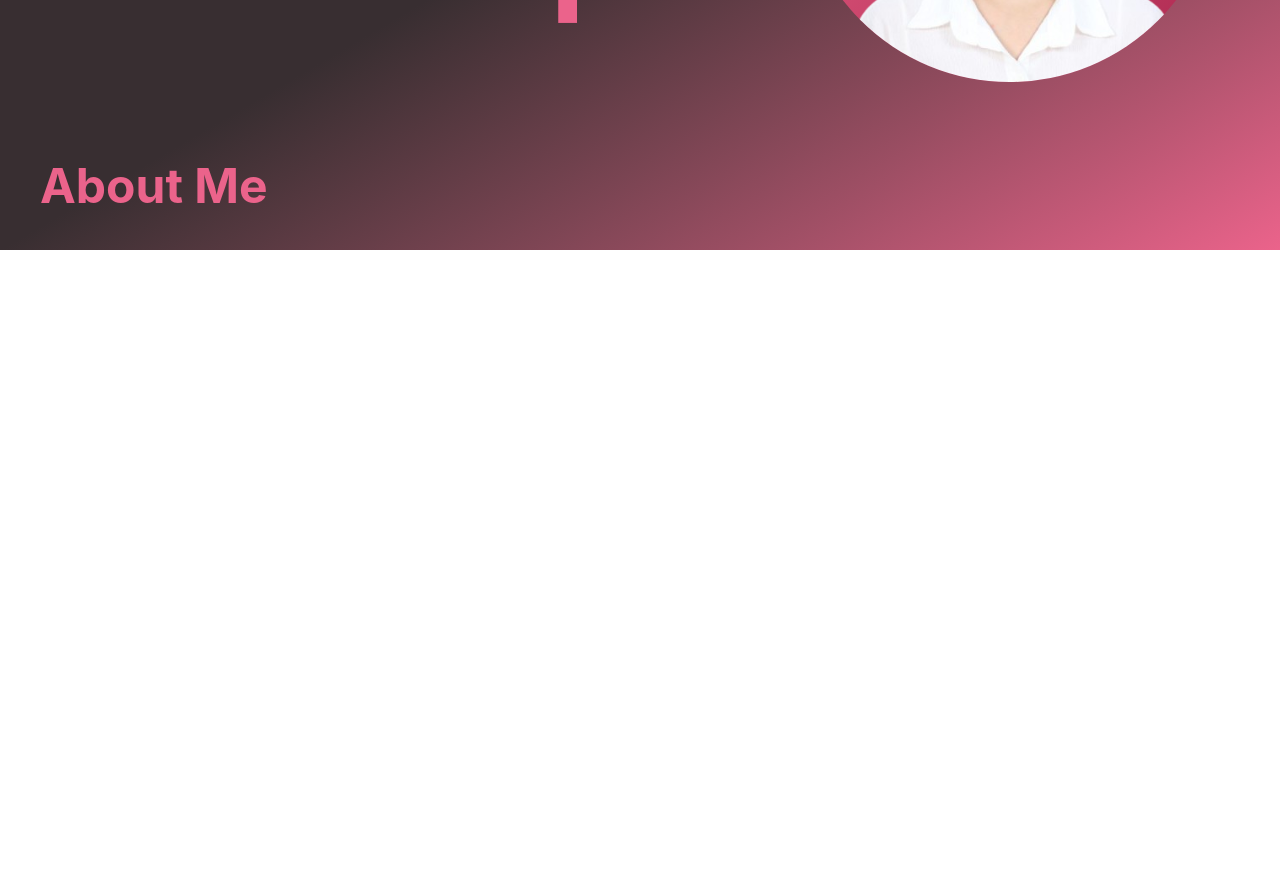
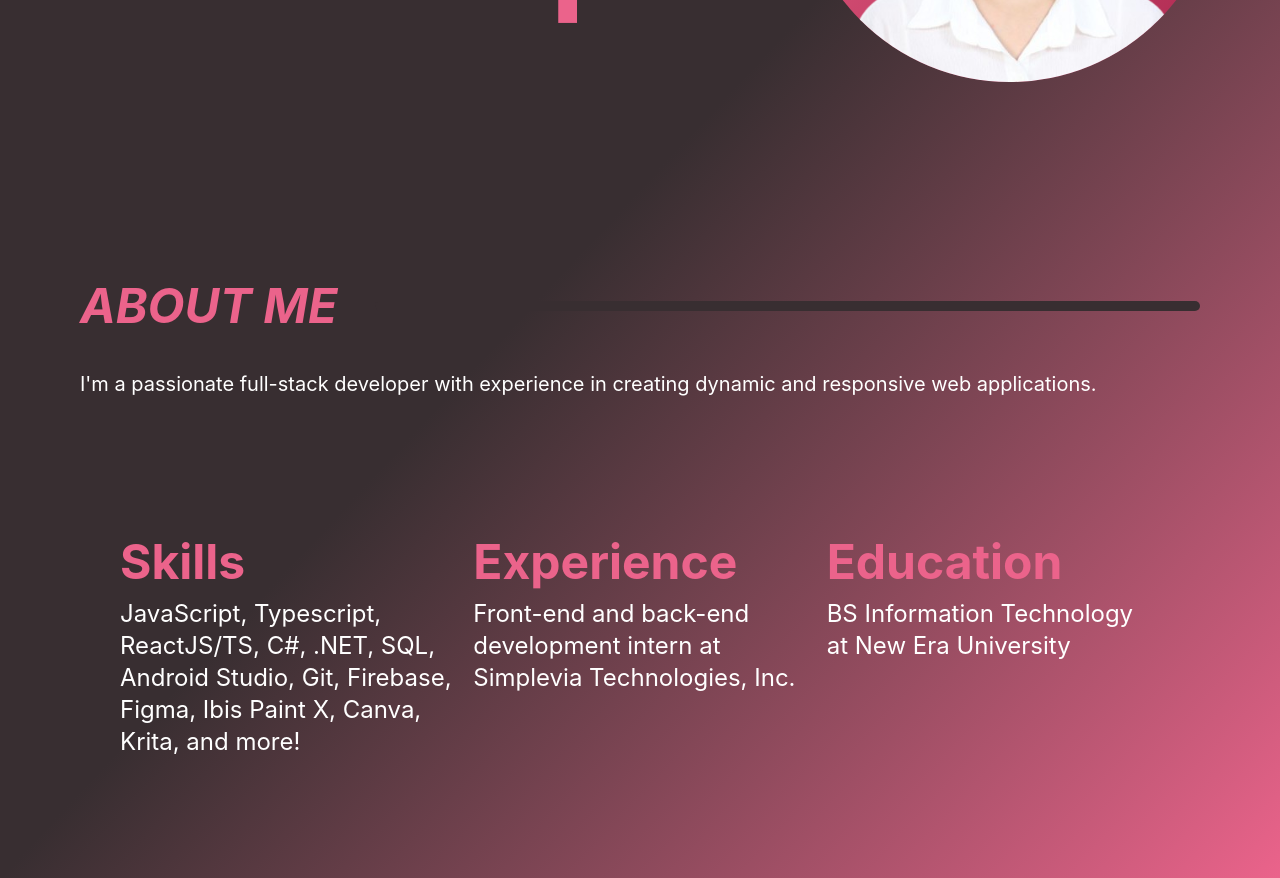
Before and after one commit to ShayneGulmayo/portfolio, a React app: page / in a window 1280 px wide. Shown: the part 500-1378 px from the top of the page. Before the commit the page ends 800 px from the top, so only its background shows below. Built offline with nearby package versions, Linux system fonts and the light colour scheme; the HTML template or start-up script is replaced by a standard one.

Commit message:
add about me section

```diff
--- a/src/App.tsx
+++ b/src/App.tsx
@@ -4,22 +4,76 @@ import pfp from "./assets/pfp.png";
 function App() {
   return (
     <>
-      <main className="w-screen h-full bg-gradient-to-br from-[#382E31] via-[#382E31] to-[#EB638B]">
+      <main className="w-full h-full bg-gradient-to-br from-[#382E31] via-[#382E31] to-[#EB638B]">
         <Header />
-        <section id="home" className="flex flex-col lg:flex-row items-center justify-center p-10 gap-5">
+        <section
+          id="home"
+          className="flex flex-col lg:flex-row items-center justify-center p-10 gap-5 mb-20"
+        >
           <div className="flex flex-col lg:basis-1/2 lg:pl-20 justify-center">
-            <h2 className="text-[#EB638B] font-bold font-sans text-2xl lg:text-2xl">Hello! I'm Shayne Marie</h2>
-            <h1 className="text-[#EB638B] font-bold font-sans text-6xl lg:text-9xl">Full stack</h1>
-            <h1 className="text-[#EB638B] font-bold font-sans text-6xl lg:items-start justify-center lg:text-9xl md:text-clip">Developer</h1>
+            <h2 className="text-[#EB638B] font-bold font-sans text-2xl lg:text-2xl">
+              Hello! I'm Shayne Marie
+            </h2>
+            <h1 className="text-[#EB638B] font-bold font-sans text-6xl lg:text-9xl">
+              Full stack
+            </h1>
+            <h1 className="text-[#EB638B] font-bold font-sans text-6xl lg:items-start justify-center lg:text-9xl md:text-clip">
+              Developer
+            </h1>
           </div>
           <div className="lg:basis-1/2 justify-center items-center flex">
-            <img src={pfp} alt="photo" className="bg-gradient-to-br from-[#EB638B] to-[#AC274F] rounded-full" />
+            <img
+              src={pfp}
+              alt="photo"
+              className="bg-gradient-to-br from-[#EB638B] to-[#AC274F] rounded-full"
+            />
           </div>
         </section>
-        <section id="about" className="flex flex-col p-10" >
-            <h1 className="text-[#EB638B] font-bold font-sans text-xl lg:items-start justify-center lg:text-5xl md:text-clip">About Me</h1>
+        <section
+          id="about"
+          className="flex flex-col p-20 justify-center gap-10 w-full"
+        >
+          <div className="flex flex-col lg:flex-row gap-5 items-center">
+            <h1 className="text-[#EB638B] font-bold font-sans italic text-4xl lg:text-5xl basis-1/4">
+              ABOUT ME
+            </h1>
+            <div className="border-y-5 border-[#382E31] flex rounded-lg px-5 basis-3/4"></div>
+          </div>
+          <div className="flex flex-col gap-5">
+            <p className="text-white font-sans text-xl mb-20">
+              I'm a passionate full-stack developer with experience in creating
+              dynamic and responsive web applications.
+            </p>
+            <div className="flex flex-col lg:flex-row w-full h-auto gap-5 p-10">
+              <div className="flex flex-col gap-3 basis-1/3">
+                <p className="text-[#EB638B] font-bold font-sans text-3xl lg:text-5xl">
+                  Skills
+                </p>
+                <p className="text-white font font-sans text-xl lg:text-2xl">
+                  JavaScript, Typescript, ReactJS/TS, C#, .NET, SQL, Android
+                  Studio, Git, Firebase, Figma, Ibis Paint X, Canva, Krita, and
+                  more!
+                </p>
+              </div>
+              <div className="flex flex-col gap-3 basis-1/3">
+                <p className="text-[#EB638B] font-bold font-sans text-3xl lg:text-5xl">
+                  Experience
+                </p>
+                <p className="text-white font font-sans text-xl lg:text-2xl">
+                  Front-end and back-end development intern at Simplevia Technologies, Inc.
+                </p>
+              </div>
+              <div className="flex flex-col gap-3 basis-1/3">
+                <p className="text-[#EB638B] font-bold font-sans text-3xl lg:text-5xl">
+                  Education
+                </p>
+                <p className="text-white font font-sans text-xl lg:text-2xl">
+                  BS Information Technology at New Era University
+                </p>
+              </div>
+            </div>
+          </div>
         </section>
-        <section id="experience" className="flex flex-row "></section>
         <section id="projects" className="flex flex-row "></section>
         <section id="contact" className="flex flex-row "></section>
       </main>
--- a/src/components/Header.tsx
+++ b/src/components/Header.tsx
@@ -17,7 +17,7 @@ function Header() {
       key={item.label}
       href={item.link}
       onClick={handleClick(item.link)}
-      className="text-[#AC274F] font-bold hover:bg-[#382e31] p-2 rounded-sm"
+      className="text-[#AC274F] font-bold font-sans hover:bg-[#382e31] p-2 rounded-sm"
     >
       {item.label}
     </a>
```
